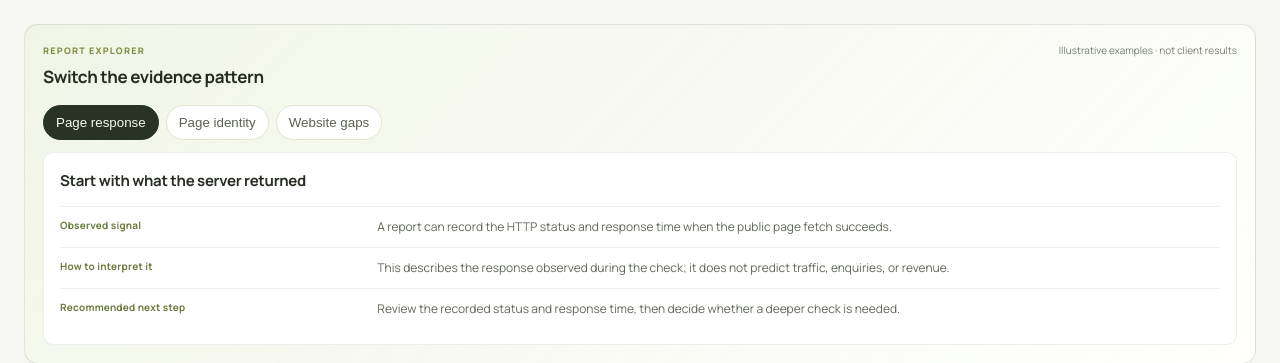
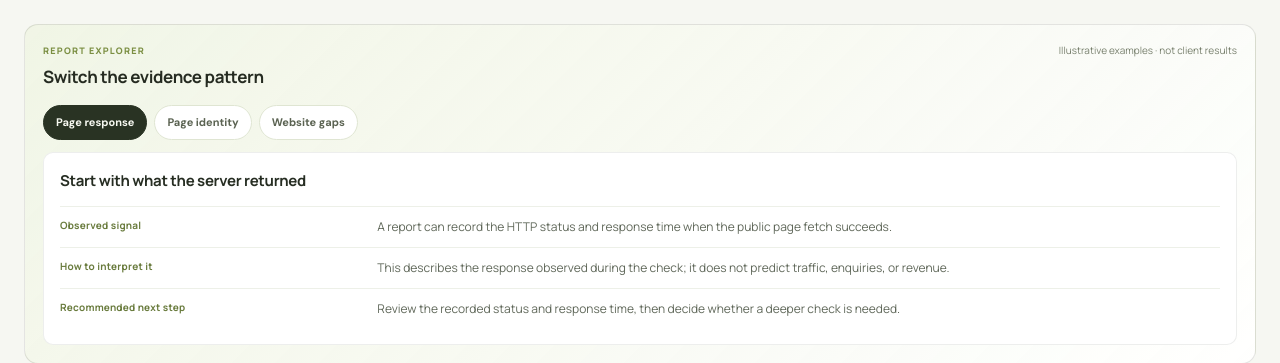
Before and after one commit to leephil1907-lab/Reachmark, a Flask app: page / in a window 1280 px wide. Shown: the part 1038-1401 px from the top of the page. Run offline with Flask 3, Linux system fonts and the light colour scheme; data comes from the database, SQL or seed files in the repository; data that the repository does not hold is empty; parts of the project's set-up code (start-up, migrations or seed data) failed here and were passed over.

Commit message:
Fix report explorer tab font declaration

```diff
--- a/static/product-workbench.css
+++ b/static/product-workbench.css
@@ -5,7 +5,7 @@
 .ph-example-top h3{margin:5px 0 0;color:#252b21;font-size:17px;letter-spacing:-.025em}
 .ph-example-disclaimer{max-width:180px;color:#777f6d;font-size:10px;line-height:1.5;text-align:right}
 .ph-example-tabs{display:flex;flex-wrap:wrap;gap:7px;margin-bottom:12px}
-.ph-example-tabs button{min-height:35px;padding:8px 12px;border:1px solid #dfe5d2;border-radius:999px;background:#fff;color:#5b6352;font:650 11px/1.2 inherit;cursor:pointer;transition:background .18s,border-color .18s,color .18s}
+.ph-example-tabs button{min-height:35px;padding:8px 12px;border:1px solid #dfe5d2;border-radius:999px;background:#fff;color:#5b6352;font:650 11px/1.2 'DM Sans',system-ui,sans-serif;cursor:pointer;transition:background .18s,border-color .18s,color .18s}
 .ph-example-tabs button[aria-selected=true]{background:#293323;border-color:#293323;color:#f7f9f1}
 .ph-example-tabs button:focus-visible{outline:3px solid #9bb85b;outline-offset:2px}
 .ph-example-panel{padding:15px 16px;border-radius:10px;background:#fff;border:1px solid rgba(32,37,31,.08)}
```
